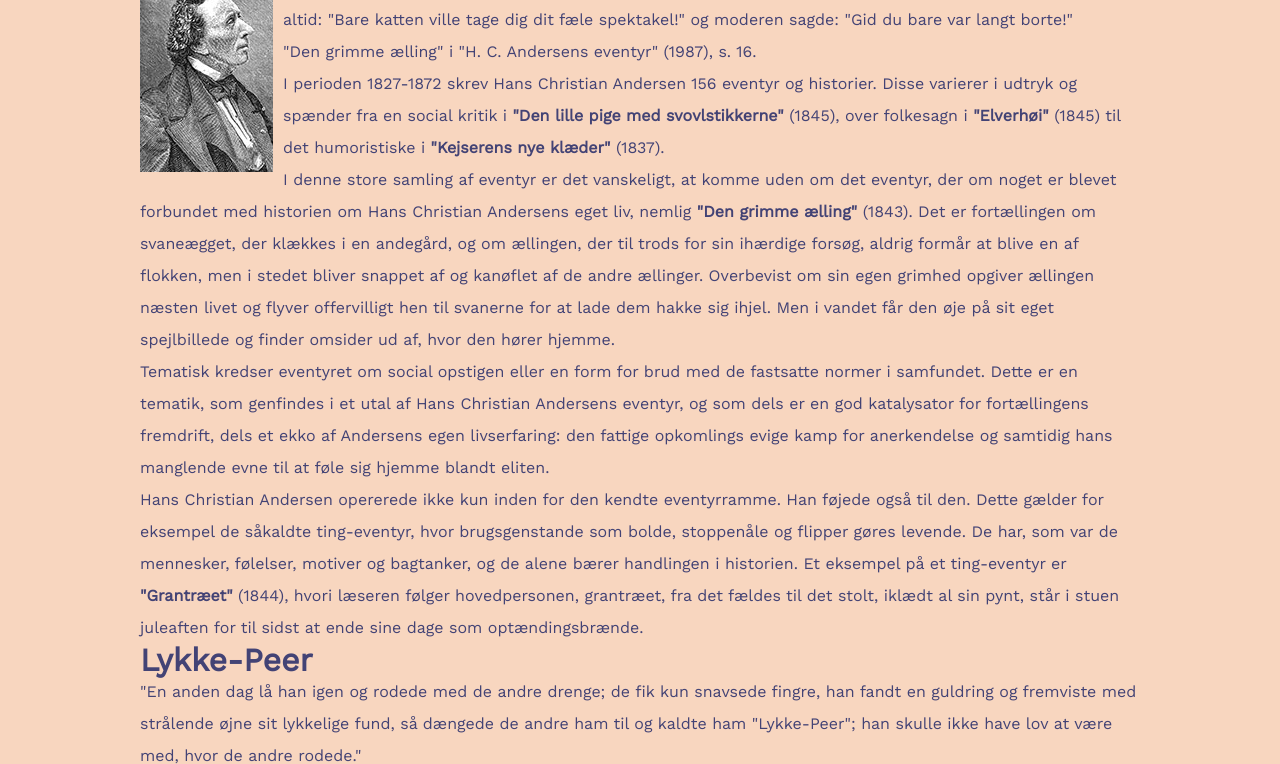
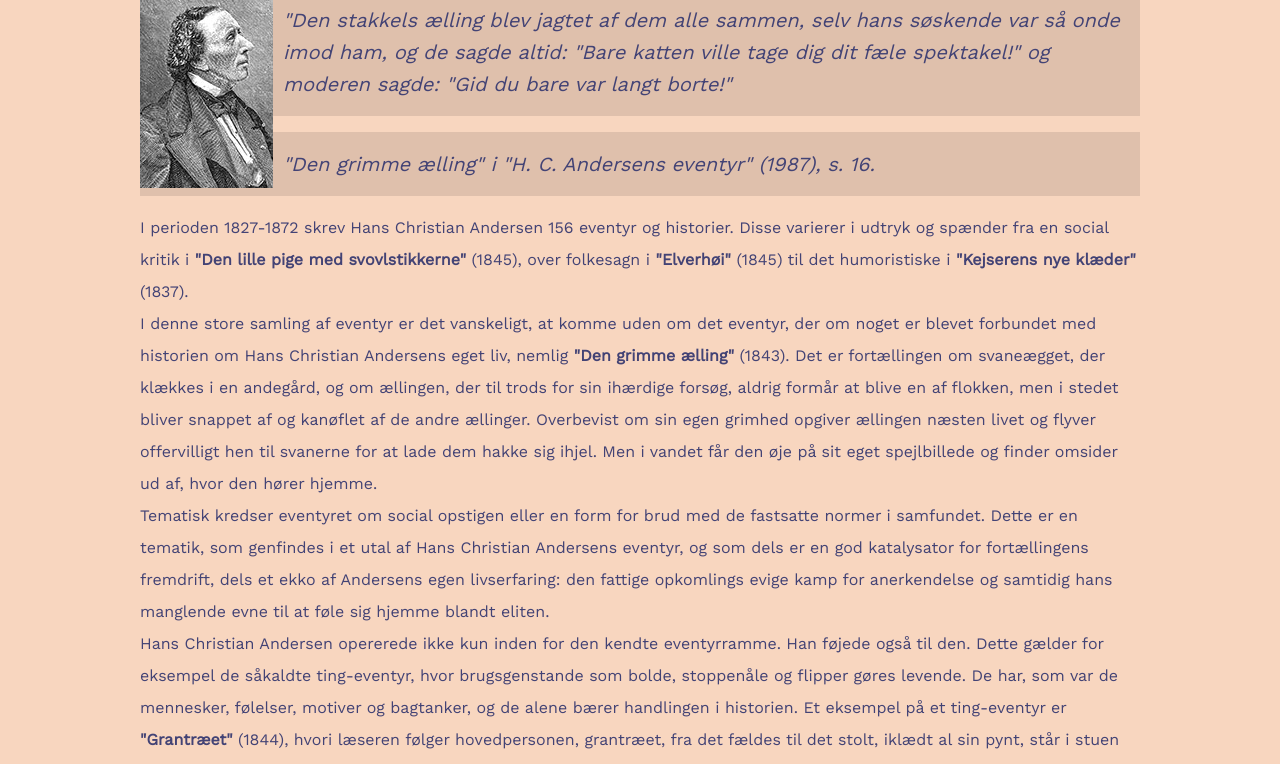
Before and after one commit to JacobRJ/Visualisering, a plain HTML site: page V1/hcandersen/eventyr.html in a window 1280 px wide. Shown: the part 112-876 px from the top of the page. Drawn offline with nearby package versions, Linux system fonts and the light colour scheme.

Commit message:
styled "headerquote"

```diff
--- a/V1/hcandersen/style.css
+++ b/V1/hcandersen/style.css
@@ -83,7 +83,20 @@ a
     /* links */
     color: hsl(240, 64%, 27%);
 }
-
+/* making the list items be on the inside of their current margin */
 li{
     list-style-position: inside;
 }
+
+.headerquote{
+    background-color: hsla(0, 0%, 0%, 0.1);
+    margin: 1rem 0;
+    padding: 1rem;
+    font-style: italic;
+    font-size: 20px;
+    border-left: 1px gray;
+}
+
+p.headerquote{
+    margin: 1rem 0;
+}
```
